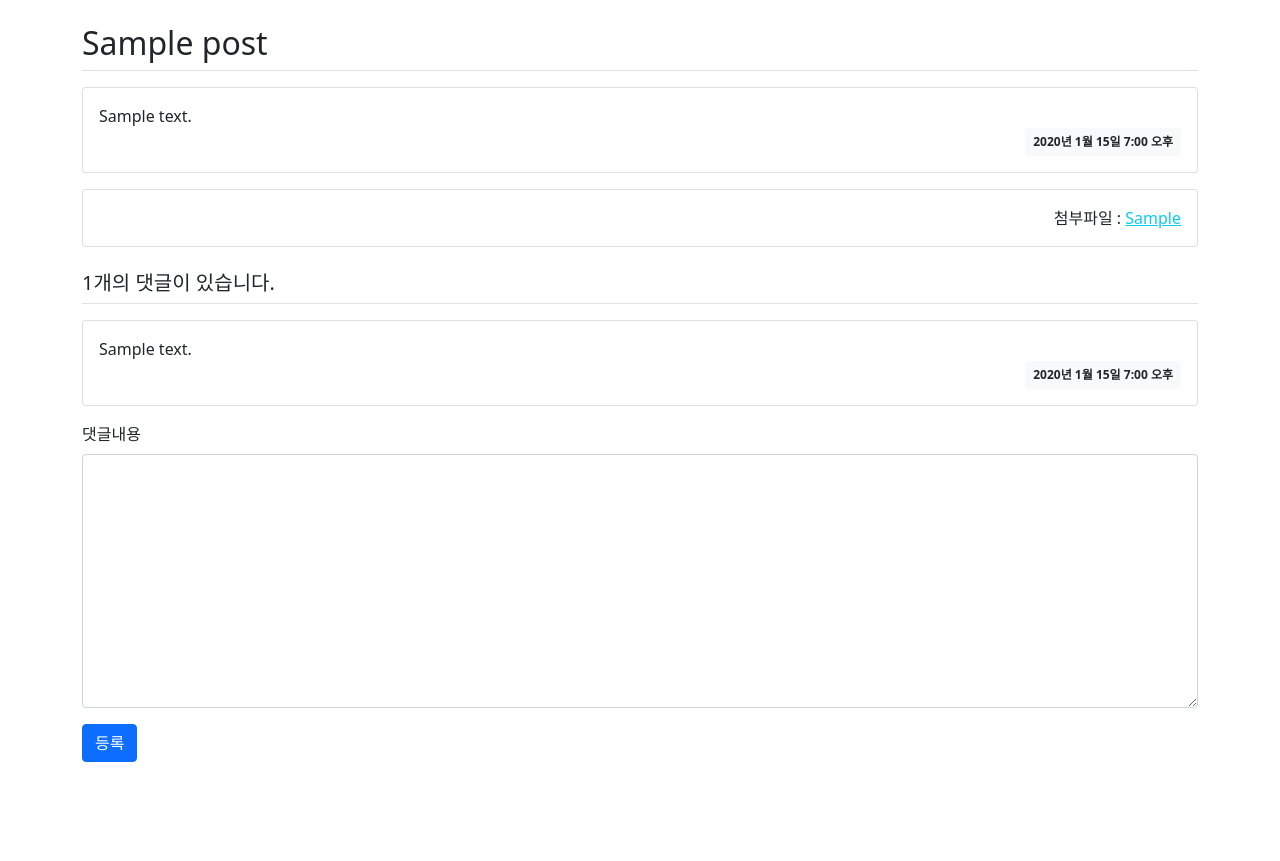
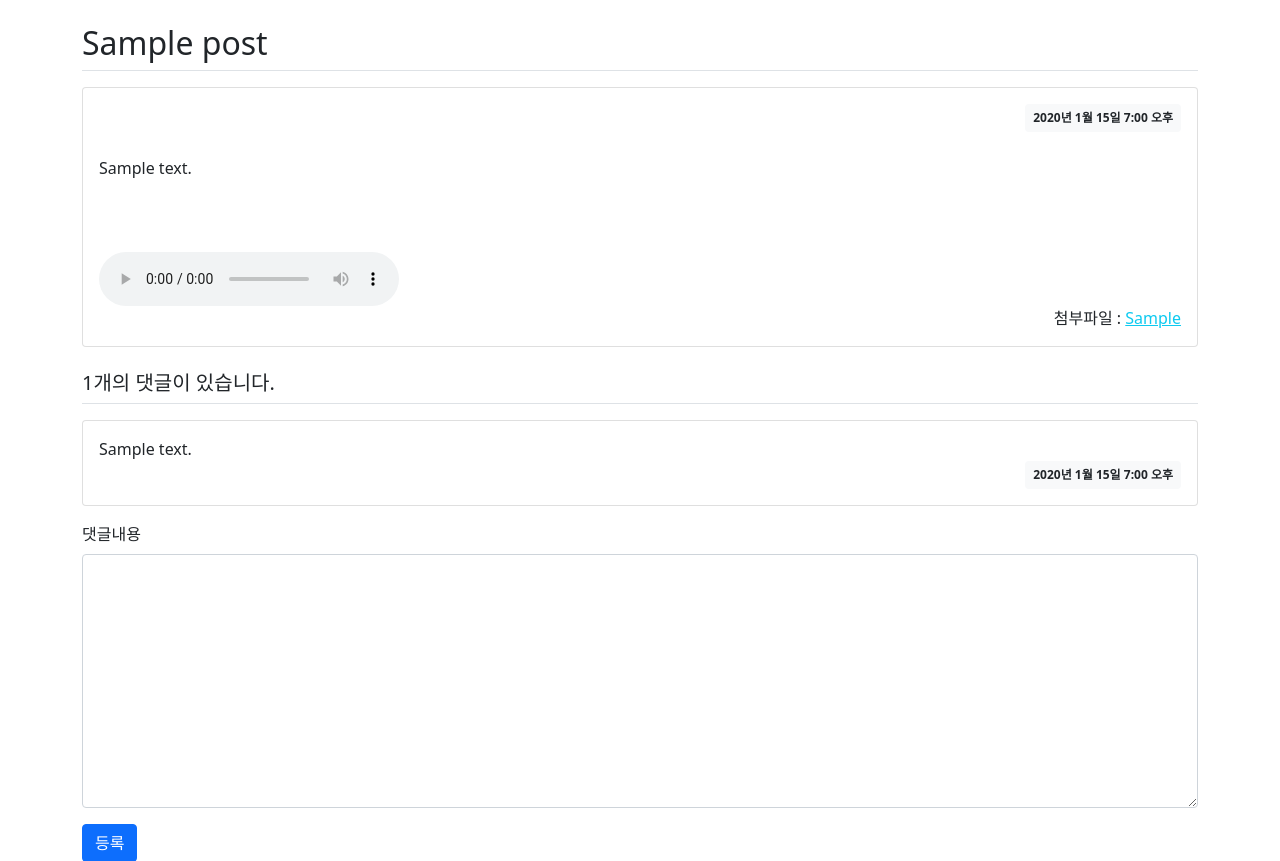
Before and after one commit to musichead99/final_project_django, a Django app: page /myPage/1/ in a window 1280 px wide. Shown: the top 861 px of the page. Before the commit the page ends 762 px from the top, so only its background shows below. Run offline with Django 4.2, Linux system fonts and the light colour scheme; tables that the repository leaves empty hold one stand-in row (values such as "Sample post"); some libraries are stand-ins or nearby versions.

Commit message:
포스트에서 음악 스트리밍 기능 추가

```diff
--- a/config/urls.py
+++ b/config/urls.py
@@ -15,6 +15,8 @@ Including another URLconf
 """
 
 from django.contrib import admin
+from django.conf import settings
+from django.conf.urls.static import static
 from django.urls import include, path
 
 from myPage import views
@@ -23,3 +25,6 @@ urlpatterns = [
     path('admin/', admin.site.urls),
     path('myPage/', include('myPage.urls')),
 ]
+
+if settings.DEBUG:
+    urlpatterns += static(settings.MEDIA_URL, document_root=settings.MEDIA_ROOT)
--- a/myPage/forms.py
+++ b/myPage/forms.py
@@ -5,6 +5,11 @@ class PostForm(forms.ModelForm):
     class Meta:
         model = Post
         fields = ['title', 'audio', 'content']
+        widgets = {
+            'title' : forms.TextInput(attrs={'class' : 'form-control'}),
+            'audio' : forms.FileInput(attrs={'class' : 'form-control form-control-sm', 'type' : 'file', 'id' : 'formFileSm'}),
+            'content' : forms.Textarea(attrs={'class' : 'form-control', 'rows' : 10})
+        }
         labels = {
             'title': '제목',
             'audio' : '파일첨부',
--- a/myPage/urls.py
+++ b/myPage/urls.py
@@ -1,6 +1,4 @@
 from django.urls import path
-from django.conf.urls.static import static
-from config import settings
 
 from . import views
 
@@ -13,6 +11,3 @@ urlpatterns = [
     path('post/create/', views.post_create, name='post_create'),
     path('post/download/<int:post_id>', views.audio_download, name='audio_download'),
 ]
-
-if settings.DEBUG:
-    urlpatterns += static(settings.MEDIA_URL, document_root=settings.MEDIA_ROOT)
--- a/myPage/views.py
+++ b/myPage/views.py
@@ -25,7 +25,6 @@ def post_create(request):
         form = PostForm(request.POST, request.FILES)
         if form.is_valid():
             post = form.save(commit=False)
-            print(request.FILES['audio'])
             post.create_date = timezone.now()
             post.save()
             return redirect('myPage:index')
--- a/templates/myPage/post_detail.html
+++ b/templates/myPage/post_detail.html
@@ -6,24 +6,25 @@
     <h2 class="border-bottom py-2">{{ post.title }}</h2>
     <div class="card my-3">
         <div class="card-body">
-            <div class="card-text" style="white-space: pre-line;">{{ post.content }}</div>
             <div class="d-flex justify-content-end">
                 <div class="badge bg-light text-dark p-2">
                     {{ post.create_date }}
                 </div>
             </div>
-        </div>
-    </div>
-    <!-- 파일 -->
-    {% if post.audio %}
-    <div class="card my-3">
-        <div class="card-body">
+            <br>
+            <div class="card-text" style="white-space: pre-line;">{{ post.content }}</div>
+            <!-- 파일 -->
+            {% if post.audio %}
+            <div style="white-space: pre-line;">
+                <br>
+                <audio src="{{ post.audio.url }}" controls="controls" ></audio>
+            </div>
             <div class="d-flex justify-content-end">
                 첨부파일 :&nbsp;<a href="{% url 'myPage:audio_download' post.id %}" class="text-info">{{ post.audio }}</a>
             </div>
+            {% endif %}
         </div>
     </div>
-    {% endif %}
     <!-- 댓글 -->
     <h5 class="border-bottom my-3 py-2">{{post.comment_set.count}}개의 댓글이 있습니다.</h5>
     {% for comment in post.comment_set.all %}
```
